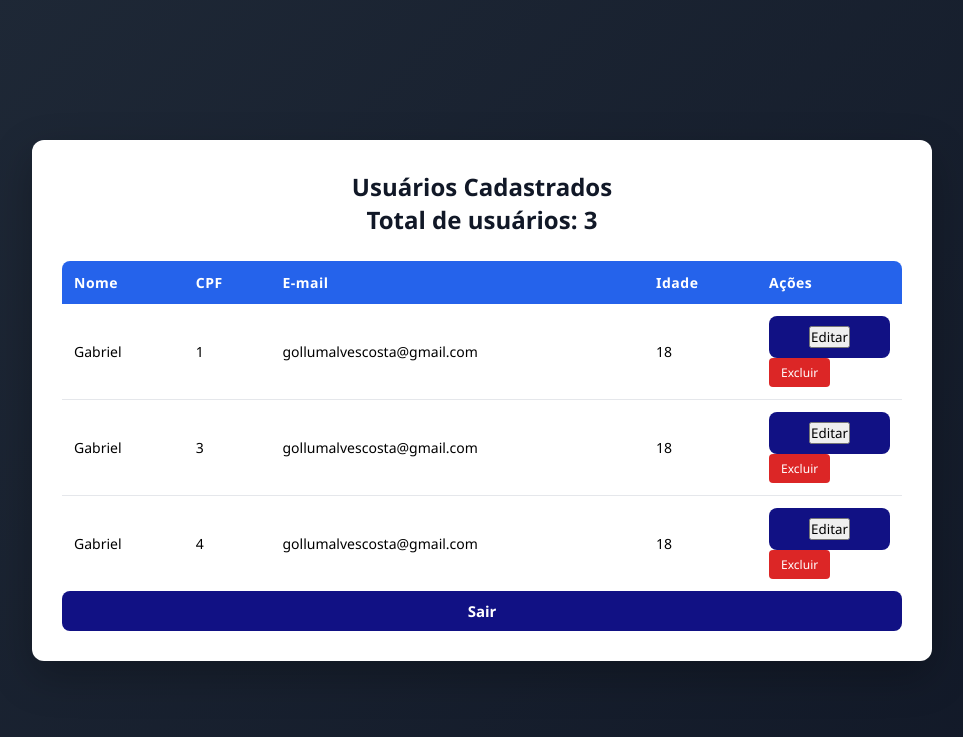
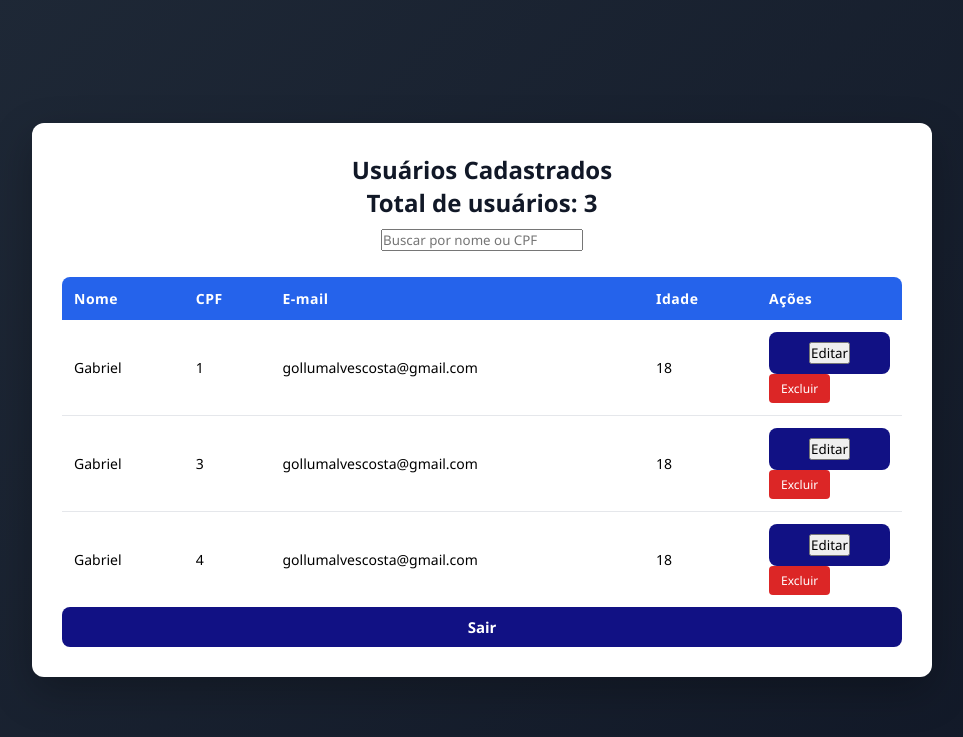
Before and after one commit to GabrielAlvesCosta/Evolucao-do-Sistema, a Flask app: page /usuarios in a window 1280 px wide. Shown: the top 737 px of the page, without its empty margins (158-1121 px from the left). Run offline with Flask 3, Linux system fonts and the light colour scheme.

Commit message:
Add search input and update delete form structure

```diff
--- a/templates/usuarios.html
+++ b/templates/usuarios.html
@@ -22,7 +22,7 @@
 </div>
 
     <div class="container">
-        <h1>Usuários Cadastrados <p>Total de usuários: {{ usuarios|length }}</p></h1>
+        <h1>Usuários Cadastrados <p>Total de usuários: {{ usuarios|length }}</p> <input type="text" placeholder="Buscar por nome ou CPF">   </h1>
         <table>
             <thead>
                 <tr>
@@ -42,18 +42,27 @@
                     <td>{{ usuario.email }}</td>
                     <td>{{ usuario.idade }}</td>
                     <td>
-                         <a href="{{ url_for('editar_usuario', cpf=usuario.cpf) }}">
+                        <div class="acoes">
+
+        <a href="{{ url_for('editar_usuario', cpf=usuario.cpf) }}">
             <button type="button" class="btn-editar">Editar</button>
         </a>
-                        <form action="{{ url_for('deletar_usuario', cpf=usuario.cpf) }}" method="POST" style="display:inline;">
-                            <button type="submit" class="btn-delete" onclick="return confirm('Tem certeza que deseja excluir este usuário?')">Excluir</button>
-                        </form>
+
+        <form action="{{ url_for('deletar_usuario') }}"
+              method="post"
+              onsubmit="return confirm('Tem certeza que deseja deletar este usuário?');">
+
+            <input type="hidden" name="cpf" value="{{ usuario.cpf }}" />
+            <button type="submit" class="btn-excluir">Excluir</button>
+        </form>
+
+    </div>
                     </td>
                 </tr>
                 {% endfor %}
             </tbody>
         </table>
-        <a href="/logout">Sair</a>
+        <a href="/logout" class="sair">Sair</a>
     </div>
 
 
```
